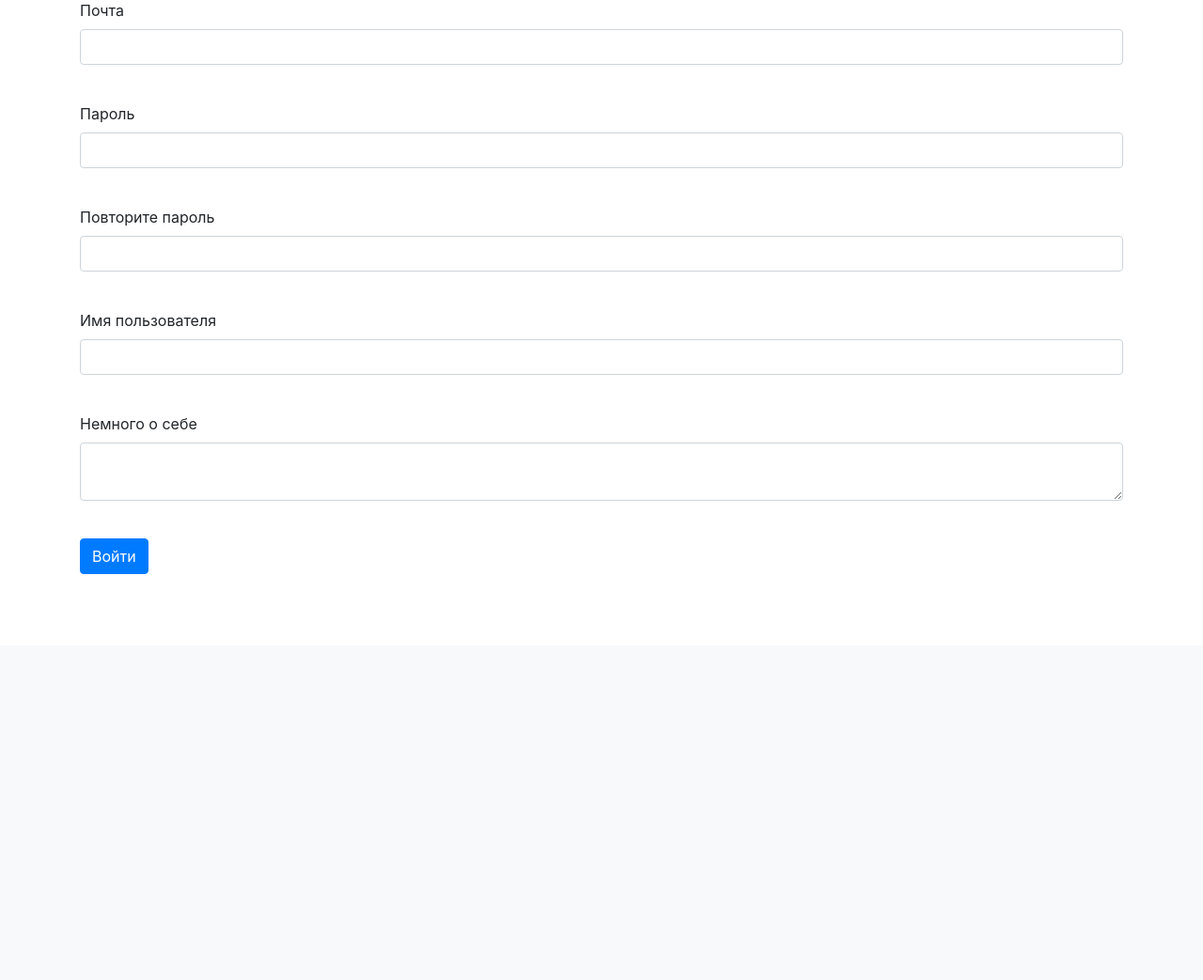
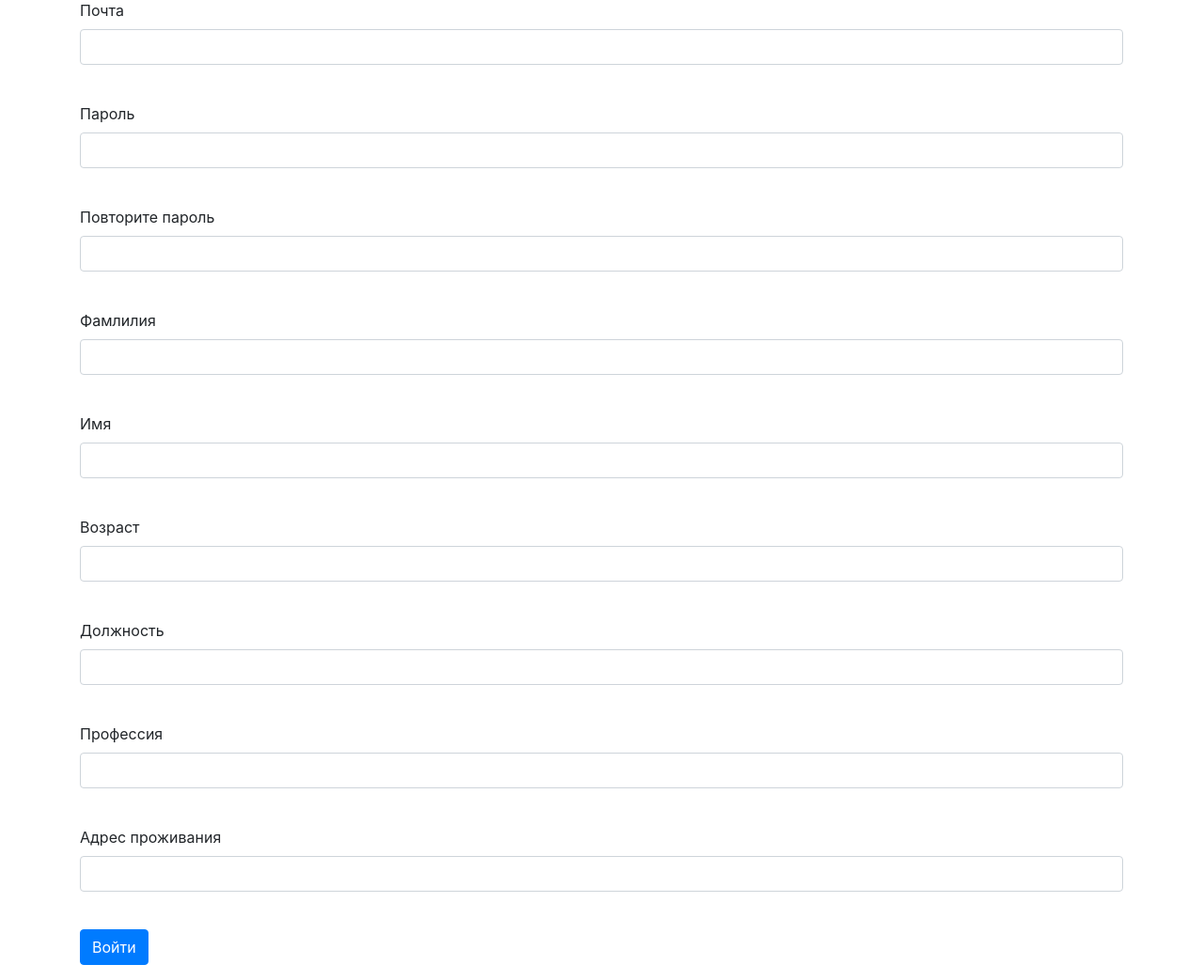
Before and after one commit to IlmirSharifullin/sqlalchemy, a Flask app: template templates/register.html in a window 1280 px wide. Shown: the part 113-1156 px from the top of the page at 94% size. Before the commit the page ends 724 px from the top, so only its background shows below. Run offline with Flask 2, Linux system fonts and the light colour scheme; the template is opened without the code that fills it: values that come from a table or form of the project are taken from there, others are empty; some libraries are stand-ins or nearby versions.

Commit message:
Форма регистрации

```diff
--- a/forms/user.py
+++ b/forms/user.py
@@ -8,6 +8,10 @@ class RegisterForm(FlaskForm):
     email = EmailField('Почта', validators=[DataRequired()])
     password = PasswordField('Пароль', validators=[DataRequired()])
     password_again = PasswordField('Повторите пароль', validators=[DataRequired()])
-    name = StringField('Имя пользователя', validators=[DataRequired()])
-    about = TextAreaField("Немного о себе")
+    surname = StringField('Фамлилия', validators=[DataRequired()])
+    name = StringField('Имя', validators=[DataRequired()])
+    age = StringField('Возраст', validators=[DataRequired()])
+    position = StringField('Должность', validators=[DataRequired()])
+    speciality = StringField('Профессия', validators=[DataRequired()])
+    address = StringField('Адрес проживания', validators=[DataRequired()])
     submit = SubmitField('Войти')
--- a/main.py
+++ b/main.py
@@ -18,6 +18,35 @@ def jobs():
     return render_template('index.html', jobs=jobs)
 
 
+@app.route('/register', methods=['GET', 'POST'])
+def reqister():
+    form = RegisterForm()
+    if form.validate_on_submit():
+        if form.password.data != form.password_again.data:
+            return render_template('register.html', title='Регистрация',
+                                   form=form,
+                                   message="Пароли не совпадают")
+        db_sess = db_session.create_session()
+        if db_sess.query(User).filter(User.email == form.email.data).first():
+            return render_template('register.html', title='Регистрация',
+                                   form=form,
+                                   message="Такой пользователь уже есть")
+        user = User(
+            surname=form.surname.data,
+            name=form.name.data,
+            email=form.email.data,
+            age=form.age.data,
+            position=form.position.data,
+            speciality=form.speciality.data,
+            address=form.address.data,
+        )
+        user.set_password(form.password.data)
+        db_sess.add(user)
+        db_sess.commit()
+        return redirect('/login')
+    return render_template('register.html', title='Регистрация', form=form)
+
+
 def main():
     db_session.global_init("db/mars_explorer.db")
     app.run()
--- a/templates/register.html
+++ b/templates/register.html
@@ -32,6 +32,15 @@
         {% endfor %}
     </p>
     <p>
+        {{ form.surname.label }}<br>
+        {{ form.surname(class="form-control") }}<br>
+        {% for error in form.surname.errors %}
+            <p class="alert alert-danger" role="alert">
+                {{ error }}
+            </p>
+        {% endfor %}
+    </p>
+    <p>
         {{ form.name.label }}<br>
         {{ form.name(class="form-control") }}<br>
         {% for error in form.name.errors %}
@@ -41,9 +50,37 @@
         {% endfor %}
     </p>
     <p>
-        {{ form.about.label }}<br>
-        {{ form.about(class="form-control") }}<br>
-        {% for error in form.about.errors %}
+        {{ form.age.label }}<br>
+        {{ form.age(class="form-control") }}<br>
+        {% for error in form.age.errors %}
+            <p class="alert alert-danger" role="alert">
+                {{ error }}
+            </p>
+        {% endfor %}
+    </p>
+    <p>
+        {{ form.position.label }}<br>
+        {{ form.position(class="form-control") }}<br>
+        {% for error in form.position.errors %}
+            <p class="alert alert-danger" role="alert">
+                {{ error }}
+            </p>
+        {% endfor %}
+    </p>
+
+    <p>
+        {{ form.speciality.label }}<br>
+        {{ form.speciality(class="form-control") }}<br>
+        {% for error in form.speciality.errors %}
+            <p class="alert alert-danger" role="alert">
+                {{ error }}
+            </p>
+        {% endfor %}
+    </p>
+    <p>
+        {{ form.address.label }}<br>
+        {{ form.address(class="form-control") }}<br>
+        {% for error in form.address.errors %}
             <p class="alert alert-danger" role="alert">
                 {{ error }}
             </p>
```
Also changed, not shown: data/users.py (+8 -0 lines), db/mars_explorer.db.
